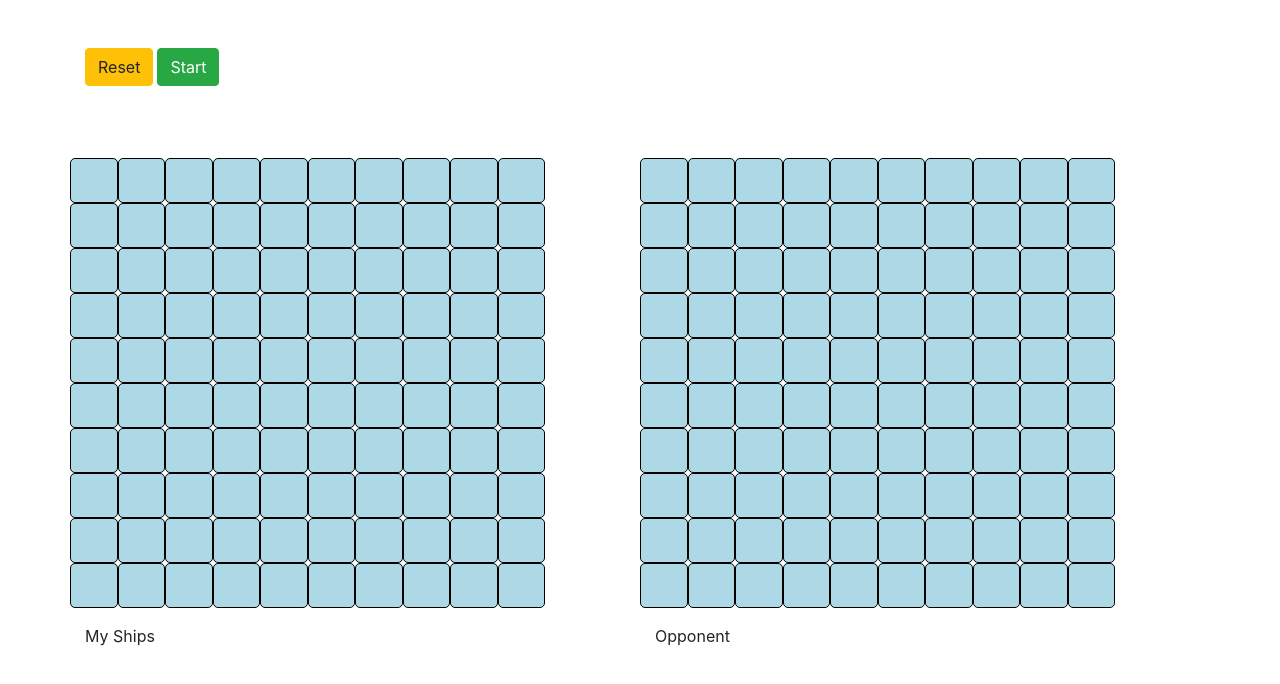
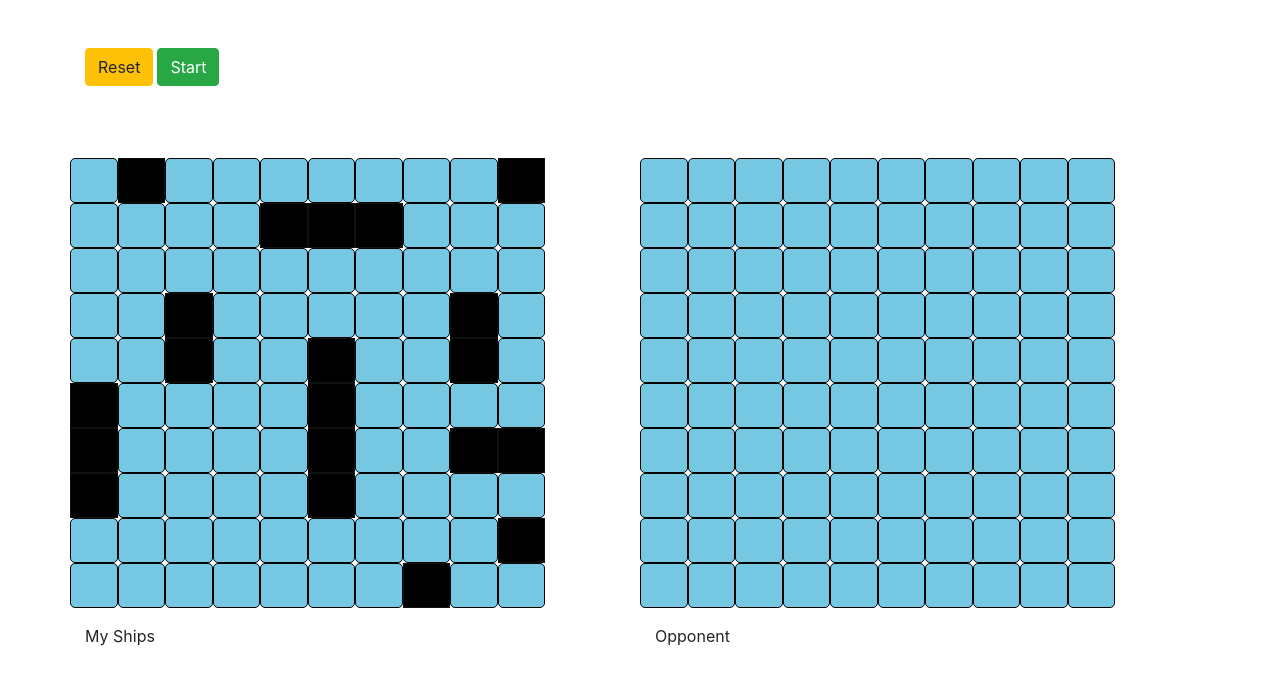
Before and after one commit to sumaerjolly/battleship, a website with bundled scripts: page dist/index.html in a window 1280 px wide. Built offline with nearby package versions, Linux system fonts and the light colour scheme.

Commit message:
ships display for my own fleet added

```diff
--- a/src/factories/gameBoard.js
+++ b/src/factories/gameBoard.js
@@ -1,39 +1,46 @@
-const gameBoard = (() => {
+import myShips from '../myShips';
+
+const gameBoard = () => {
   let myBoard = new Array(100);
   let oppBoard = new Array(100);
 
   const checkPlace = (ship, position, orientation) => {
-    if (orientation === 'h' && 10 - (position % 10) < ship.length ) {
+    if (orientation === 'h' && 10 - (position % 10) < ship.length) {
       return false;
-    } else if (orientation === 'v' && (10 - Math.floor(position / 10) < ship.length)) {
+    } else if (
+      orientation === 'v' &&
+      10 - Math.floor(position / 10) < ship.length
+    ) {
       return false;
     } else {
       for (let i = 0; i < ship.length; i += 1) {
-        if(orientation === 'v' && myBoard[position + 10 * i]){
-          return false
-        } else if (orientation === 'h' && myBoard[position + 1 * i]){
-          return false
+        if (orientation === 'v' && myBoard[position + 10 * i]) {
+          return false;
+        } else if (orientation === 'h' && myBoard[position + 1 * i]) {
+          return false;
         }
       }
     }
     return true;
-  }
+  };
 
   const addMyShip = (ship, position, orientation) => {
-    if (checkPlace(ship, position, orientation)){
+    if (checkPlace(ship, position, orientation)) {
       for (let i = 0; i < ship.length; i += 1) {
         if (orientation === 'v') {
           myBoard[position + 10 * i] = ship;
+          myShips(position + 10 * i);
         }
         if (orientation === 'h') {
           myBoard[position + 1 * i] = ship;
+          myShips(position + 1 * i);
         }
       }
     }
   };
 
-	const addOpponentShip = (ship, position, orientation) => {
-		if (checkPlace(ship, position, orientation)){
+  const addOpponentShip = (ship, position, orientation) => {
+    if (checkPlace(ship, position, orientation)) {
       for (let i = 0; i < ship.length; i += 1) {
         if (orientation === 'v') {
           myBoard[position + 10 * i] = ship;
@@ -46,29 +53,37 @@ const gameBoard = (() => {
   };
 
   const receiveAttacks = (board, coordinate) => {
-		if (!board[coordinate]) {
-      board[coordinate] = "-"
+    if (!board[coordinate]) {
+      board[coordinate] = '-';
       return false;
-    } else if (board[coordinate] === "x") {
+    } else if (board[coordinate] === 'x') {
       return false;
-    } else if (board[coordinate] !== "-" && board[coordinate] !== "x"){
+    } else if (board[coordinate] !== '-' && board[coordinate] !== 'x') {
       board[coordinate].hit(coordinate);
-      board[coordinate] = "x";
+      board[coordinate] = 'x';
       return true;
     }
   };
 
-  const allSunk = (board) => {
+  const allSunk = board => {
     return board.every(cordinate => {
-      cordinate === undefined || cordinate === "-" || cordinate === "x"
-    })
-  }
+      cordinate === undefined || cordinate === '-' || cordinate === 'x';
+    });
+  };
   const resetBoard = () => {
     myBoard = new Array(100);
     oppBoard = new Array(100);
   };
 
-  return { addMyShip, addOpponentShip, receiveAttacks, myBoard, oppBoard, resetBoard, allSunk }
-});
+  return {
+    addMyShip,
+    addOpponentShip,
+    receiveAttacks,
+    myBoard,
+    oppBoard,
+    resetBoard,
+    allSunk
+  };
+};
 
 export default gameBoard;
--- a/src/index.js
+++ b/src/index.js
@@ -1 +1,5 @@
 import './style.css';
+import shipPosition from './shipPosition';
+
+shipPosition.myFleet();
+shipPosition.opponentFleet();
--- /dev/null
+++ b/src/myShips.js
@@ -0,0 +1,11 @@
+const myShips = location => {
+  const pageGrid = document.querySelectorAll('.ships');
+  pageGrid.forEach((element, index) => {
+    if (index === location) {
+      element.style.backgroundColor = '#000';
+      element.style.border = '1px solid #111';
+      element.style.borderRadius = '0px';
+    }
+  });
+};
+export default myShips;
--- a/src/shipPosition.js
+++ b/src/shipPosition.js
@@ -1,33 +1,35 @@
 import gameBoard from './factories/gameBoard';
 import ship from './factories/ship';
-
 const shipPosition = (() => {
+  var board = gameBoard();
   const myFleet = () => {
-    gameBoard.addMyShip(ship(4), 45, 'vertical');
-    gameBoard.addMyShip(ship(3), 50, 'vertical');
-    gameBoard.addMyShip(ship(3), 14, 'horizontal');
-    gameBoard.addMyShip(ship(2), 32, 'vertical');
-    gameBoard.addMyShip(ship(2), 38, 'vertical');
-    gameBoard.addMyShip(ship(2), 68, 'horizontal');
-    gameBoard.addMyShip(ship(1), 1, 'vertical');
-    gameBoard.addMyShip(ship(1), 9, 'vertical');
-    gameBoard.addMyShip(ship(1), 89, 'vertical');
-    gameBoard.addMyShip(ship(1), 97, 'vertical');
+    board.addMyShip(ship(4), 45, 'v');
+    board.addMyShip(ship(3), 50, 'v');
+    board.addMyShip(ship(3), 14, 'h');
+    board.addMyShip(ship(2), 32, 'v');
+    board.addMyShip(ship(2), 38, 'v');
+    board.addMyShip(ship(2), 68, 'h');
+    board.addMyShip(ship(1), 1, 'v');
+    board.addMyShip(ship(1), 9, 'v');
+    board.addMyShip(ship(1), 89, 'v');
+    board.addMyShip(ship(1), 97, 'v');
   };
   const opponentFleet = () => {
-    gameBoard.addOpponentShip(ship(4), 12, 'horizontal');
-    gameBoard.addOpponentShip(ship(3), 70, 'vertical');
-    gameBoard.addOpponentShip(ship(3), 82, 'horizontal');
-    gameBoard.addOpponentShip(ship(2), 43, 'vertical');
-    gameBoard.addOpponentShip(ship(2), 28, 'vertical');
-    gameBoard.addOpponentShip(ship(2), 68, 'horizontal');
-    gameBoard.addOpponentShip(ship(1), 35, 'vertical');
-    gameBoard.addOpponentShip(ship(1), 7, 'vertical');
-    gameBoard.addOpponentShip(ship(1), 75, 'vertical');
-    gameBoard.addOpponentShip(ship(1), 97, 'vertical');
+    board.addOpponentShip(ship(4), 12, 'h');
+    board.addOpponentShip(ship(3), 70, 'v');
+    board.addOpponentShip(ship(3), 82, 'h');
+    board.addOpponentShip(ship(2), 43, 'v');
+    board.addOpponentShip(ship(2), 28, 'v');
+    board.addOpponentShip(ship(2), 68, 'h');
+    board.addOpponentShip(ship(1), 35, 'v');
+    board.addOpponentShip(ship(1), 7, 'v');
+    board.addOpponentShip(ship(1), 75, 'v');
+    board.addOpponentShip(ship(1), 97, 'v');
   };
 
   return { myFleet, opponentFleet };
 })();
+// console.log(board.myBoard);
+// console.log(board.oppBoard);
 
-export default { shipPosition };
+export default shipPosition;
--- a/src/style.css
+++ b/src/style.css
@@ -1,6 +1,6 @@
 .col-1 {
   border: 1px solid black;
-  background-color: lightblue;
+  background-color: rgb(118, 199, 226);
   border-radius: 5px;
   height: 45px;
 }
```
Also changed, not shown: src/factories/ship.js (+7 -7 lines), dist/main.js.
